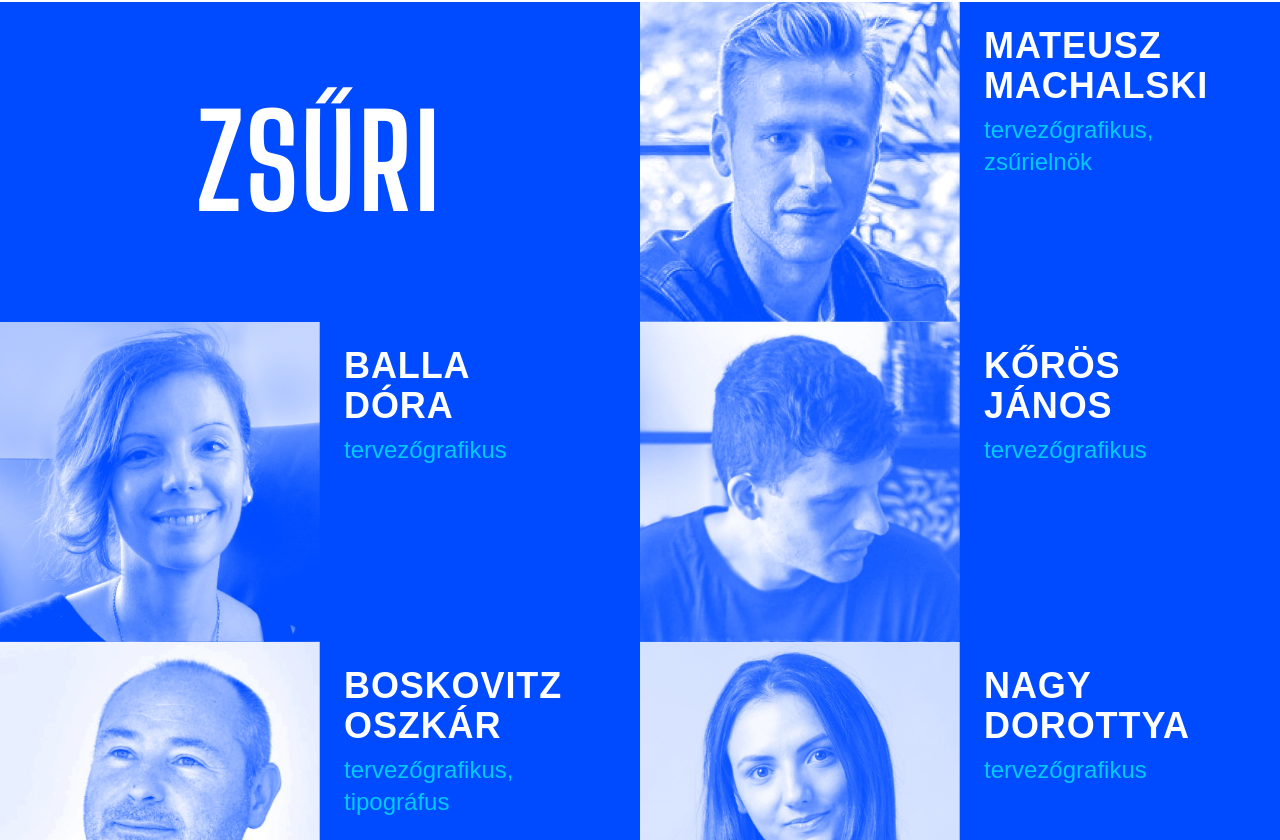
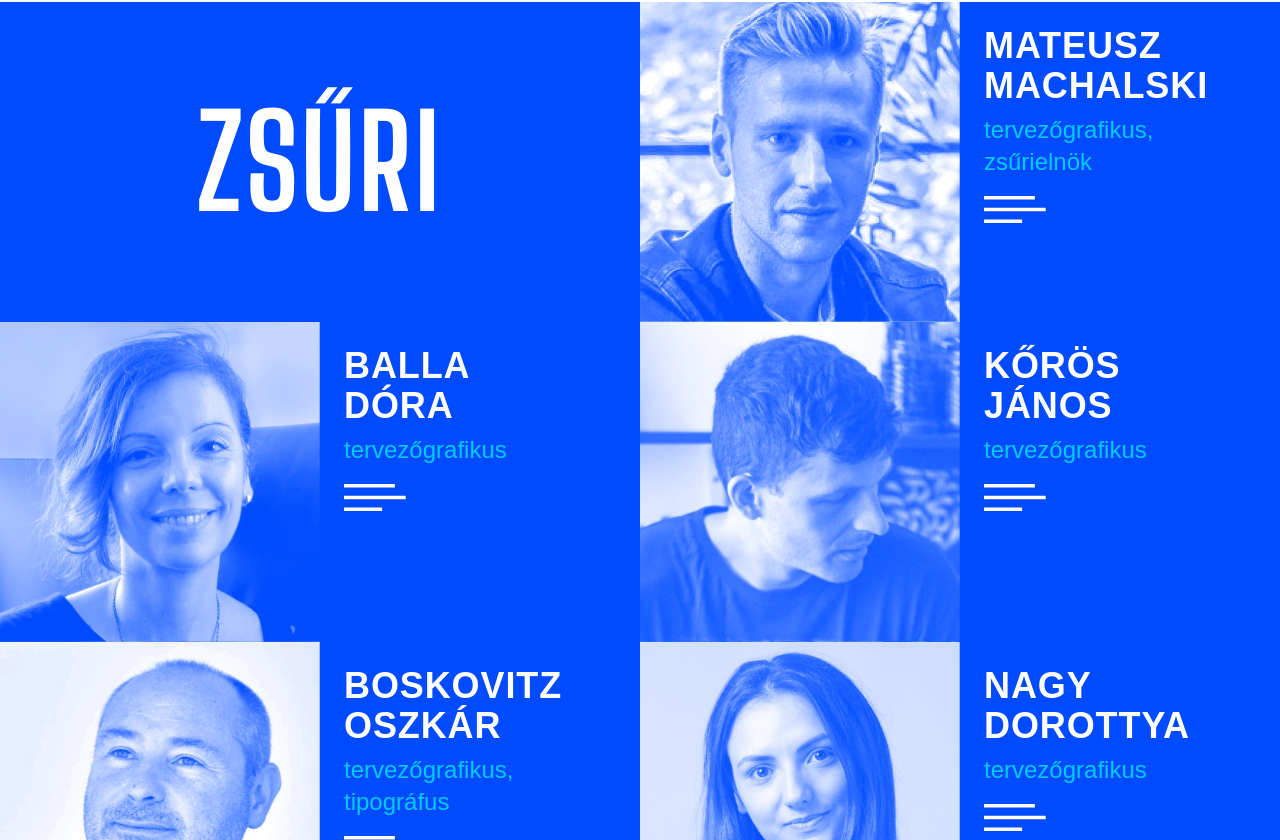
Before and after one commit to somahargitai/typo-flow-2025, a React (Vite) app: page / in a window 1280 px wide. Shown: the part 3680-4520 px from the top of the page. Built offline with nearby package versions, Linux system fonts and the light colour scheme.

Commit message:
fix: svg styling conflict

```diff
--- a/src/sections/Conference.jsx
+++ b/src/sections/Conference.jsx
@@ -349,20 +349,20 @@ const TextOfTile = ({
             <defs>
               <style>
               {`
-                  .line-1, .line-2, .line-3 {
+                .conference-line-1, .conference-line-2, .conference-line-3 {
                   stroke: #004bff;
                   stroke-miterlimit: 10;
                   stroke-width: 2.53px;
                   fill: none;
                   transition: all 0.3s ease;
                 }
-                  .group\\/lines:hover .line-1 {
+                .group\\/lines:hover .conference-line-1 {
                   animation: wave1 0.8s ease-in-out infinite;
                 }
-                  .group\\/lines:hover .line-2 {
+                .group\\/lines:hover .conference-line-2 {
                   animation: wave2 0.8s ease-in-out infinite 0.2s;
                 }
-                  .group\\/lines:hover .line-3 {
+                .group\\/lines:hover .conference-line-3 {
                   animation: wave3 0.8s ease-in-out infinite 0.4s;
                 }
                   @keyframes wave1 {
@@ -386,9 +386,9 @@ const TextOfTile = ({
                 `}
               </style>
             </defs>
-            <line className="line-1" y1="1.51" x2="36.99" y2="1.51" />
-            <line className="line-2" y1="18.48" x2="27.68" y2="18.48" />
-            <line className="line-3" y1="10" x2="44.85" y2="10" />
+            <line className="conference-line-1" y1="1.51" x2="36.99" y2="1.51" />
+            <line className="conference-line-2" y1="18.48" x2="27.68" y2="18.48" />
+            <line className="conference-line-3" y1="10" x2="44.85" y2="10" />
           </svg>
         </div>
       </div>
--- a/src/sections/Jury.jsx
+++ b/src/sections/Jury.jsx
@@ -432,20 +432,20 @@ const TextOfTile = ({
           <defs>
             <style>
               {`
-                .line-1, .line-2, .line-3 {
-                  stroke: #fff;
+                .jury-line-1, .jury-line-2, .jury-line-3 {
+                  stroke: #fff !important;
                   stroke-miterlimit: 10;
                   stroke-width: 2.53px;
                   fill: none;
                   transition: all 0.3s ease;
                 }
-                .group\\/lines:hover .line-1 {
+                .group\\/lines:hover .jury-line-1 {
                   animation: wave1 0.8s ease-in-out infinite;
                 }
-                .group\\/lines:hover .line-2 {
+                .group\\/lines:hover .jury-line-2 {
                   animation: wave2 0.8s ease-in-out infinite 0.2s;
                 }
-                .group\\/lines:hover .line-3 {
+                .group\\/lines:hover .jury-line-3 {
                   animation: wave3 0.8s ease-in-out infinite 0.4s;
                 }
                 @keyframes wave1 {
@@ -466,80 +466,36 @@ const TextOfTile = ({
                   50% { transform: translateX(8px) scaleX(1.3); }
                   75% { transform: translateX(4px) scaleX(1.15); }
                 }
-
-                /* Custom description text sizing with proper breakpoints */
-                .custom-description-size {
-                  font-size: 1.125rem; /* 18px - base mobile */
-                }
-
-                /* sm: 640px */
-                @media (min-width: 640px) {
-                  .custom-description-size {
-                    font-size: 1.5rem; /* 24px */
-                  }
-                }
-
-                /* md: 768px */
-                @media (min-width: 768px) {
-                  .custom-description-size {
-                    font-size: 1.75rem; /* 28px */
-                  }
-                }
-
-                /* lg: 1024px */
-                @media (min-width: 1024px) {
-                  .custom-description-size {
-                    font-size: 2rem; /* 32px */
-                  }
-                }
-
-                /* xl: 1280px */
-                @media (min-width: 1280px) {
-                  .custom-description-size {
-                    font-size: 1.1rem; /* 26px */
-                  }
-                }
-
-                /* 1.5 xl: 1440px */
-                @media (min-width: 1440px) {
-                  .custom-description-size {
-                    font-size: 1.2rem; /* 26px */
-                  }
-                }
-
-                // /* 2xl: 1536px */
-                // @media (min-width: 1536px) {
-                //   .custom-description-size {
-                //     font-size: 1.25rem; /* 28px */
-                //   }
-                // }
-
-                /* 3xl: 1920px */
-                @media (min-width: 1920px) {
-                  .custom-description-size {
-                    font-size: 1.5rem; /* 32px */
-                  }
-                }
-
-                /* 4xl: 2560px */
-                @media (min-width: 2560px) {
-                  .custom-description-size {
-                    font-size: 2.15rem; /* 36px */
-                  }
-                }
-
-                /* 5xl: 3440px */
-                @media (min-width: 3440px) {
-                  .custom-description-size {
-                    font-size: 2.5rem; /* 40px */
-                  }
-                }
               `}
             </style>
           </defs>
-          <line className="line-1" y1="1.51" x2="36.99" y2="1.51" />
-          <line className="line-2" y1="18.48" x2="27.68" y2="18.48" />
-          <line className="line-3" y1="10" x2="44.85" y2="10" />
+          <line
+            className="jury-line-1"
+            y1="1.51"
+            x2="36.99"
+            y2="1.51"
+            stroke="#fff"
+            strokeWidth="2.53"
+            fill="none"
+          />
+          <line
+            className="jury-line-2"
+            y1="18.48"
+            x2="27.68"
+            y2="18.48"
+            stroke="#fff"
+            strokeWidth="2.53"
+            fill="none"
+          />
+          <line
+            className="jury-line-3"
+            y1="10"
+            x2="44.85"
+            y2="10"
+            stroke="#fff"
+            strokeWidth="2.53"
+            fill="none"
+          />
         </svg>
       </div>
     </div>
```
Lines whose indentation alone changed are shown as unchanged.
